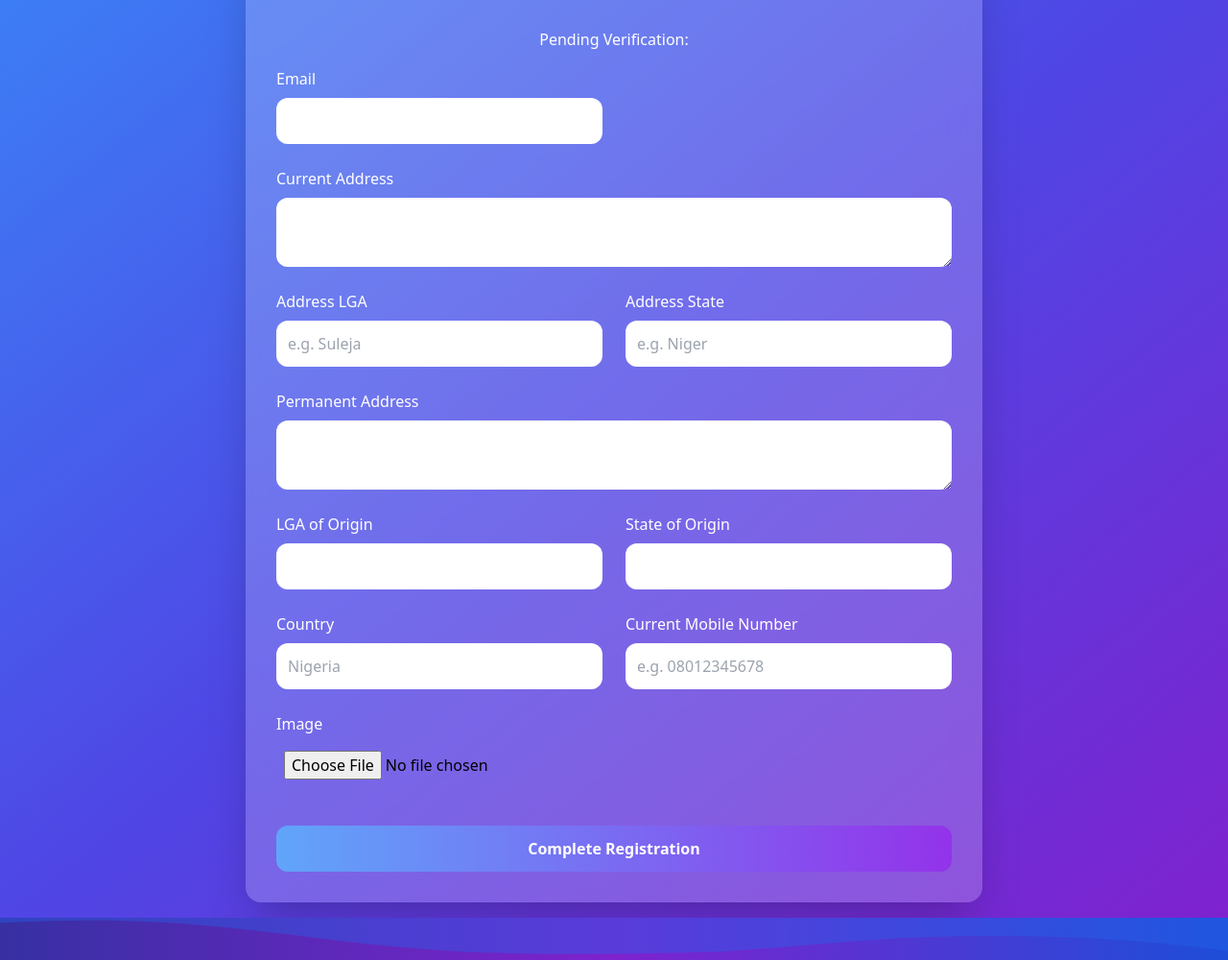
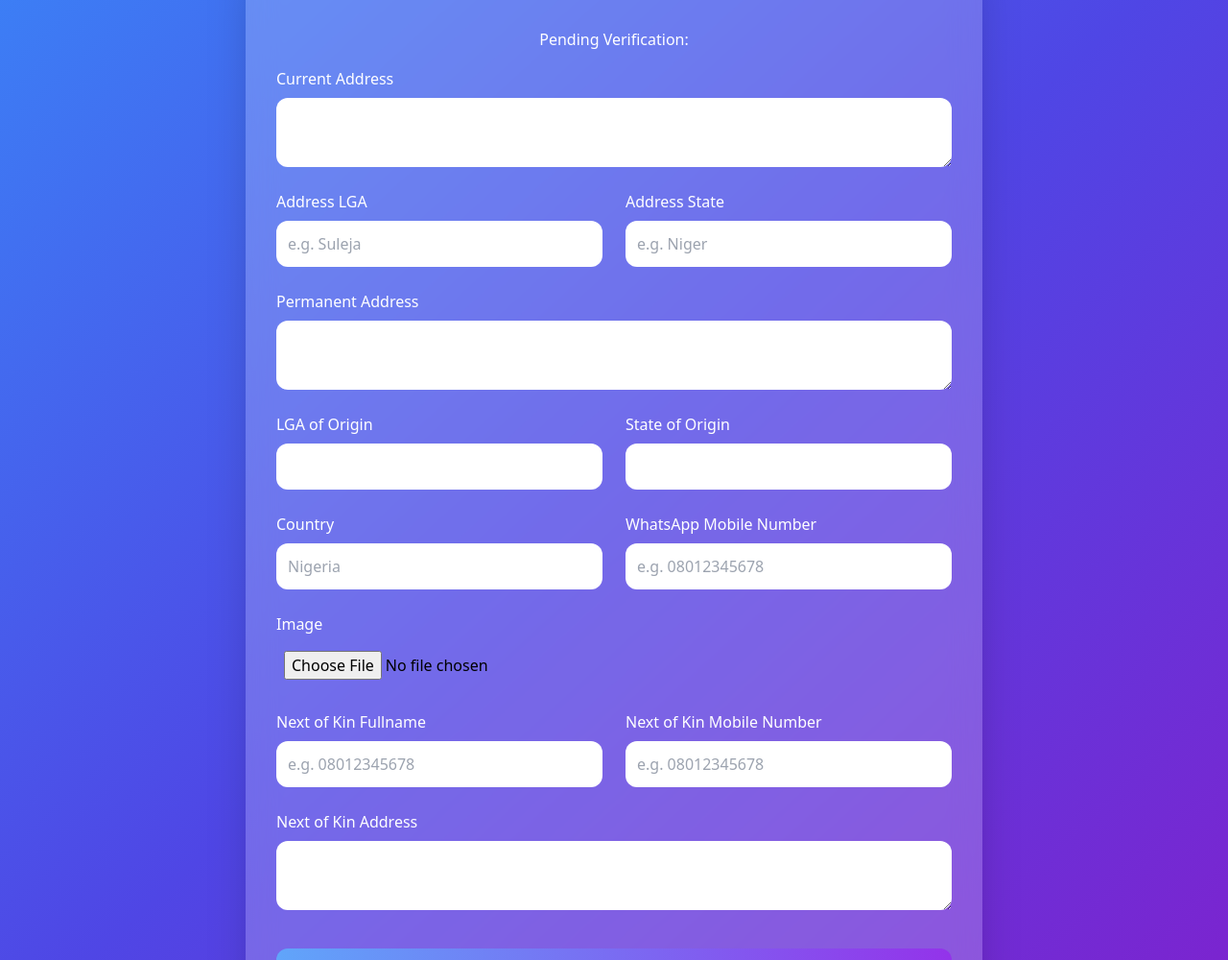
Before and after one commit to Ikendu/lodge, a React (Vite) app: page /registeruser/details in a window 1280 px wide. Shown: the part 154-1154 px from the top of the page at 96% size. Built offline with nearby package versions, Linux system fonts and the light colour scheme; no server answers.

Commit message:
profile fetching update

```diff
--- a/src/firebaseConfig.js
+++ b/src/firebaseConfig.js
@@ -73,6 +73,7 @@ export const socialSignIn = async (provider) => {
     // You can store user info in localStorage or your backend
     console.log("✅ Login Successful:", user);
     alert(`Welcome ${user.displayName || "User"}!`);
+    localStorage.setItem("userLogin", JSON.stringify(user));
 
     // --- Persist firebase user on the server ---
     try {
--- a/src/pages/Home.jsx
+++ b/src/pages/Home.jsx
@@ -27,6 +27,9 @@ export default function Home() {
   const handleLodgeClick = (lodge) => {
     navigate(`/lodge/${lodge.id}`, { state: { lodge } });
   };
+
+  const userDetails = localStorage.getItem("customerProfile");
+  console.log("User Details", JSON.parse(userDetails));
 
   const [user] = useAuthState(auth);
   const location = useLocation();
--- a/src/pages/RegisterCustomerDetails.jsx
+++ b/src/pages/RegisterCustomerDetails.jsx
@@ -7,12 +7,15 @@ export default function RegisterCustomerDetails() {
   const location = useLocation();
   const verified = location.state?.verified?.data || {};
   const provided = location.state?.provided || {};
-  const phone = provided.phone || provided.id || "";
   const from = location.state?.from;
+  const [imageFile, setImageFile] = useState(null);
+
+  const userLogin = JSON.parse(localStorage.getItem("userLogin"));
+  console.log("User Login Data:", userLogin);
 
   const [form, setForm] = useState({
     email: "",
-    dob: verified.date_of_birth || verified.dob || "",
+    dob: verified.date_of_birth || "",
     address: "",
     addressLga: "",
     addressState: "",
@@ -22,6 +25,9 @@ export default function RegisterCustomerDetails() {
     country: "",
     mobile: "",
     imageFile: null,
+    nextOfKinName: "",
+    nextOfKinPhone: "",
+    nextOfKinAddress: "",
   });
   const [submitting, setSubmitting] = useState(false);
 
@@ -108,13 +114,17 @@ export default function RegisterCustomerDetails() {
     try {
       const payload = new FormData();
       // include verified fields
+      payload.append("userUid", userLogin?.uid || "");
+      payload.append("userLoginMail", userLogin?.email || "");
       payload.append("firstName", verified.first_name || "");
       payload.append("middleName", verified.middle_name || "");
       payload.append("lastName", verified.last_name || "");
       payload.append("nin", verified.id);
+      payload.append("dob", dob);
+
       // include phone: prefer verified, then provided, then form
       payload.append("phone", verified.phone_number);
-      payload.append("mobile", verified.phone_number);
+      payload.append("mobile", form.mobile);
       // include verified-only fields
       payload.append("birth_country", verified.birth_country || "");
       payload.append("birth_lga", verified.birth_lga || "");
@@ -123,16 +133,20 @@ export default function RegisterCustomerDetails() {
       payload.append("verified_image", verified.image);
       payload.append("verified_signature", verified.signature);
       payload.append("nin_email", verified.email);
+
       // include details from step 2
-      payload.append("email", form.email);
-      payload.append("dob", form.dob);
       payload.append("address", form.address);
       payload.append("addressLga", form.addressLga);
       payload.append("addressState", form.addressState);
       payload.append("permanentAddress", form.permanentAddress);
+      payload.append("email", form.email);
+      payload.append("mobile", form.mobile);
       payload.append("lga", form.lga);
       payload.append("state", form.state);
       payload.append("country", form.country);
+      payload.append("nextOfKinName", form.nextOfKinName);
+      payload.append("nextOfKinPhone", form.nextOfKinPhone);
+      payload.append("nextOfKinAddress", form.nextOfKinAddress);
       // If the user uploaded an image, compress it if >1MB before appending
       if (form.imageFile) {
         let fileToSend = form.imageFile;
@@ -144,6 +158,7 @@ export default function RegisterCustomerDetails() {
           console.warn("Image compression failed, sending original file", err);
         }
         payload.append("image", fileToSend, fileToSend.name || "image.jpg");
+        setImageFile(fileToSend);
       }
 
       const res = await fetch("http://localhost/lodge/register.php", {
@@ -151,6 +166,7 @@ export default function RegisterCustomerDetails() {
         body: payload,
       });
       const data = await res.json();
+      console.log("Registration response:", data);
       if (!data.success) {
         alert(data.message || "Registration failed");
         setSubmitting(false);
@@ -158,10 +174,11 @@ export default function RegisterCustomerDetails() {
       }
 
       const profile = {
+        userUid: userLogin?.uid || "",
+        userLoginMail: userLogin?.email || "",
         firstName: verified.first_name || "",
         middleName: verified.middle_name || "",
         lastName: verified.last_name || "",
-        email: form.email,
         nin: verified.id,
         nin_address: verified.address || "",
         birth_country: verified.birth_country || "",
@@ -169,16 +186,22 @@ export default function RegisterCustomerDetails() {
         birth_lga: verified.birth_lga || "",
         nin_email: verified.email || "",
         nin_image: verified.image || "",
+        nin_phone: verified.phone_number || "",
+        gender: verified.gender || "",
+        dob: dob,
 
-        phone: phone,
+        mobile: form.mobile,
         address: form.address,
         addressLga: form.addressLga,
         addressState: form.addressState,
-        image: fileToSend || "",
+        image: imageFile || "",
         permanentAddress: form.permanentAddress,
         lga: form.lga,
         state: form.state,
         country: form.country,
+        nextOfKinName: form.nextOfKinName,
+        nextOfKinPhone: form.nextOfKinPhone,
+        nextOfKinAddress: form.nextOfKinAddress,
       };
       try {
         localStorage.setItem("customerProfile", JSON.stringify(profile));
@@ -218,18 +241,6 @@ export default function RegisterCustomerDetails() {
           onSubmit={handleSubmit}
           className="grid grid-cols-1 md:grid-cols-2 gap-6"
         >
-          <div className="flex flex-col">
-            <label className="text-white mb-2 font-medium">Email</label>
-            <input
-              name="email"
-              value={form.email}
-              onChange={handleChange}
-              type="email"
-              className="p-3 rounded-xl"
-              required
-            />
-          </div>
-
           {/* <div className="flex flex-col">
             <label className="text-white mb-2 font-medium">Date of Birth</label>
             <input
@@ -329,10 +340,10 @@ export default function RegisterCustomerDetails() {
             />
           </div>
 
-          {/* Keep a phone field and optional image upload on the form as requested */}
+          {/* Keep a phone field and image upload on the form as requested */}
           <div className="flex flex-col">
             <label className="text-white mb-2 font-medium">
-              Current Mobile Number
+              WhatsApp Mobile Number
             </label>
             <input
               name="mobile"
@@ -351,6 +362,45 @@ export default function RegisterCustomerDetails() {
               accept="image/*"
               onChange={handleChange}
               className="p-2 rounded-xl"
+            />
+          </div>
+          <div></div>
+
+          <div className="flex flex-col">
+            <label className="text-white mb-2 font-medium">
+              Next of Kin Fullname
+            </label>
+            <input
+              name="mobile"
+              value={form.mobile}
+              onChange={handleChange}
+              className="p-3 rounded-xl"
+              placeholder="e.g. 08012345678"
+            />
+          </div>
+          <div className="flex flex-col">
+            <label className="text-white mb-2 font-medium">
+              Next of Kin Mobile Number
+            </label>
+            <input
+              name="mobile"
+              value={form.mobile}
+              onChange={handleChange}
+              className="p-3 rounded-xl"
+              placeholder="e.g. 08012345678"
+            />
+          </div>
+          <div className="col-span-1 md:col-span-2 flex flex-col">
+            <label className="text-white mb-2 font-medium">
+              Next of Kin Address
+            </label>
+            <textarea
+              name="address"
+              value={form.address}
+              onChange={handleChange}
+              rows="2"
+              className="p-3 rounded-xl"
+              required
             />
           </div>
 
```
Also changed, not shown: src/pages/UserProfilePage.jsx (+17 -22 lines), 1 other file (tests, documents, lock files or other folders).
